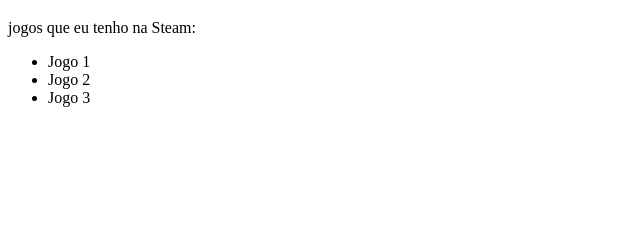
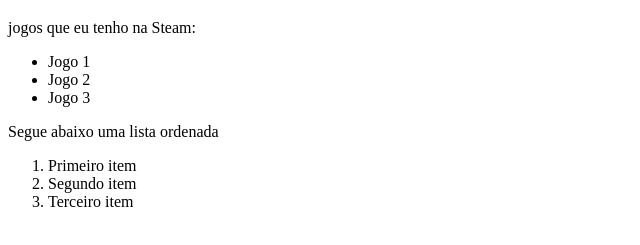
Before and after one commit to LuisFelipeAN/DCC_121_03-04-2018, a plain HTML site: page exemplo01.html in a window 1280 px wide. Shown: the part 61-306 px from the top of the page, without its empty margins (0-640 px from the left). Drawn offline with Linux system fonts and the light colour scheme.

Commit message:
lista ordendada criada

```diff
--- a/exemplo01.html
+++ b/exemplo01.html
@@ -12,6 +12,12 @@
       <li>Jogo 2</li>
       <li>Jogo 3</li>
     </ul>
+    <p>Segue abaixo uma lista ordenada</p>
+    <ol>
+      <li>Primeiro item</li>
+      <li>Segundo item</li>
+      <li>Terceiro item</li>
+    </ol>
 
   </body>
 </html>
```
